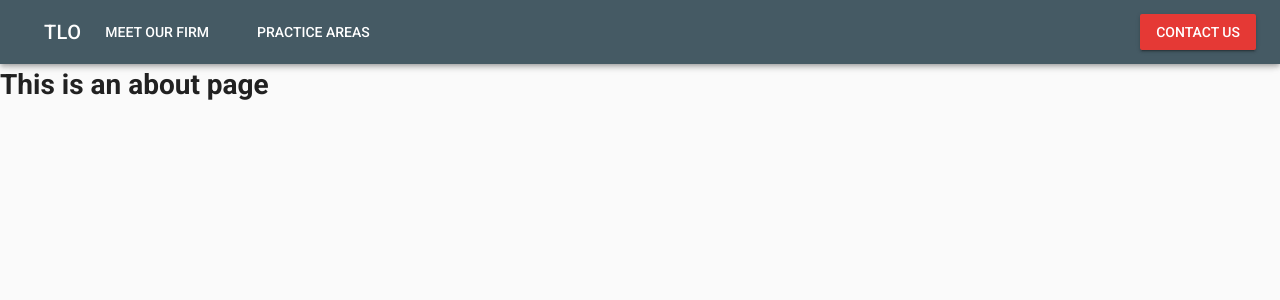
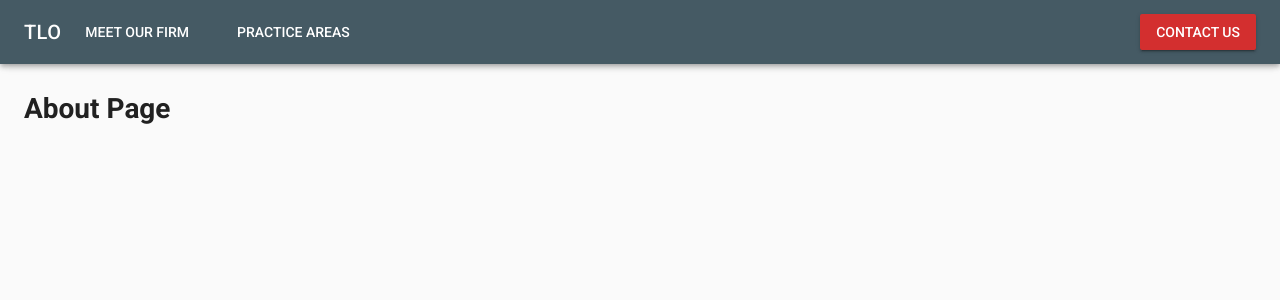
Before and after one commit to tlowv/tlowv-site, a Vue app: page /about in a window 1280 px wide. Shown: the top 300 px of the page. Built offline with nearby package versions, Linux system fonts and the light colour scheme.

Commit message:
configured routes, created appropriate views, and linked to them in the nav

```diff
--- a/src/components/AppNavigation.vue
+++ b/src/components/AppNavigation.vue
@@ -16,11 +16,13 @@
         <v-toolbar app color="blue-grey darken-2" dark>
             <v-toolbar-side-icon class="hidden-md-and-up" @click="drawer = !drawer"></v-toolbar-side-icon>
             <v-spacer class="hidden-md-and-up"></v-spacer>
-            <v-toolbar-title>{{appTitle}}</v-toolbar-title>
-            <v-btn flat class="hidden-sm-and-down">Meet Our Firm</v-btn>
-            <v-btn flat class="hidden-sm-and-down">Practice Areas</v-btn>
+            <router-link to="/">
+                <v-toolbar-title>{{appTitle}}</v-toolbar-title>
+            </router-link>
+            <v-btn flat class="hidden-sm-and-down" to="/attorneys">Meet Our Firm</v-btn>
+            <v-btn flat class="hidden-sm-and-down" to="/practice">Practice Areas</v-btn>
             <v-spacer class="hidden-sm-and-down"></v-spacer>
-            <v-btn color="red darken-1" class="hidden-sm-and-down">Contact Us</v-btn>
+            <v-btn color="red darken-2" class="hidden-sm-and-down" to="/contact">Contact Us</v-btn>
         </v-toolbar>
     </span>
 </template>
@@ -35,7 +37,7 @@ export default {
             items: [
                 { title: 'Meet Our Firm' },
                 { title: 'Practice Areas' },
-                { title: 'Join' }
+                { title: 'Contact' }
             ]
         };
     }
@@ -43,4 +45,9 @@ export default {
 </script>
 
 <style scoped>
+a {
+    color: white;
+    text-decoration: none;
+}
+
 </style>
--- a/src/views/About.vue
+++ b/src/views/About.vue
@@ -1,5 +1,16 @@
 <template>
-  <div class="about">
-    <h1>This is an about page</h1>
-  </div>
+  <v-container fluid>
+    <v-layout>
+      <h1>About Page</h1>
+    </v-layout>
+  </v-container>
 </template>
+
+<script>
+export default {
+  name: 'About'
+};
+</script>
+
+<style scoped>
+</style>
--- a/src/views/Attorneys.vue
+++ b/src/views/Attorneys.vue
@@ -0,0 +1,16 @@
+<template>
+    <v-container fluid>
+        <v-layout>
+            <h1>Meet Our Firm</h1>
+        </v-layout>
+    </v-container>
+</template>
+
+<script>
+export default {
+    name: 'Attorneys'
+};
+</script>
+
+<style scoped>
+</style>
--- a/src/views/Contact.vue
+++ b/src/views/Contact.vue
@@ -0,0 +1,16 @@
+<template>
+    <v-container fluid>
+        <v-layout>
+            <h1>Contact Us</h1>
+        </v-layout>
+    </v-container>
+</template>
+
+<script>
+export default {
+    name: 'Contact'
+};
+</script>
+
+<style scoped>
+</style>
--- a/src/views/Practice.vue
+++ b/src/views/Practice.vue
@@ -0,0 +1,16 @@
+<template>
+    <v-container fluid>
+        <v-layout>
+            <h1>Practice Areas</h1>
+        </v-layout>
+    </v-container>
+</template>
+
+<script>
+export default {
+    name: 'Practice'
+};
+</script>
+
+<style scoped>
+</style>
```
